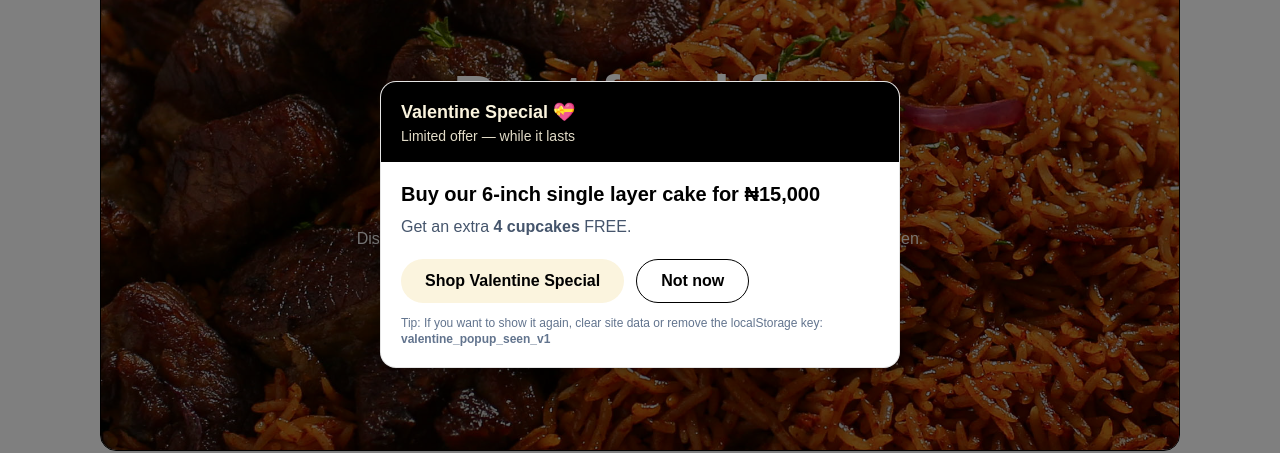
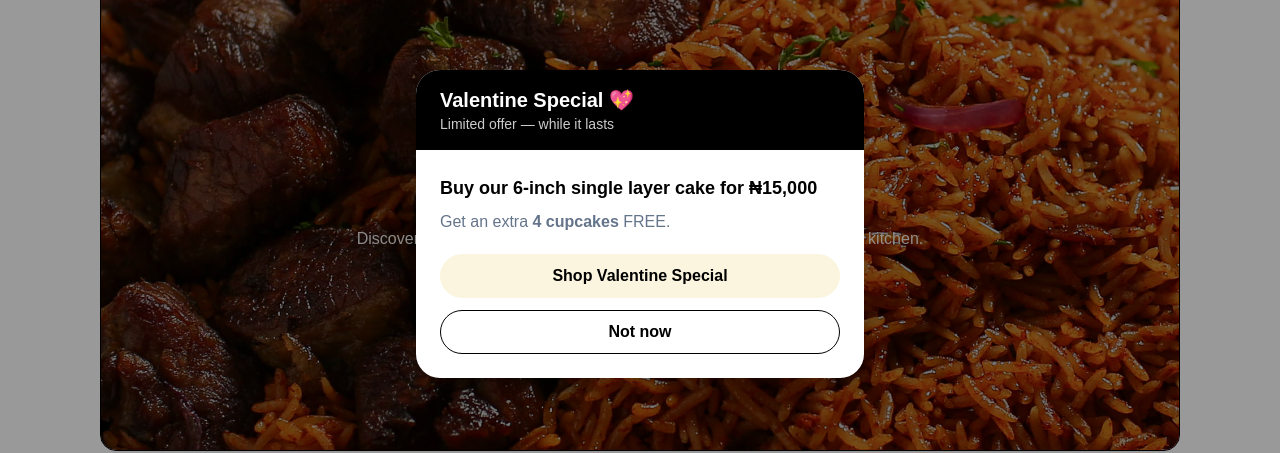
Before and after one commit to aderut/moridam, a Next.js app: page / in a window 1280 px wide. Shown: the part 176-629 px from the top of the page. Built offline with nearby package versions, Linux system fonts and the light colour scheme; no server answers.

Commit message:
Update code

```diff
--- a/app/components/ValentinePopup.tsx
+++ b/app/components/ValentinePopup.tsx
@@ -1,83 +1,58 @@
 "use client";
 
 import { useEffect, useState } from "react";
-import { useRouter } from "next/navigation";
+import Link from "next/link";
 
-const STORAGE_KEY = "valentine_popup_seen_v1";
+const BEIGE = "#FBF4DE";
 
 export default function ValentinePopup() {
-    const router = useRouter();
     const [open, setOpen] = useState(false);
 
+    // ✅ Show immediately on page load
     useEffect(() => {
-        // Show once per device/browser
-        const seen = localStorage.getItem(STORAGE_KEY);
-        if (!seen) {
-            // small delay so page loads nicely
-            const t = setTimeout(() => setOpen(true), 700);
-            return () => clearTimeout(t);
-        }
+        setOpen(true);
     }, []);
 
     if (!open) return null;
 
-    function close() {
-        localStorage.setItem(STORAGE_KEY, "1");
-        setOpen(false);
-    }
-
-    function goToMenu() {
-        localStorage.setItem(STORAGE_KEY, "1");
-        setOpen(false);
-        router.push("/menu?category=cakes"); // optional filter
-    }
-
     return (
-        <div className="fixed inset-0 z-[80] grid place-items-center bg-black/50 px-4">
-            <div className="w-full max-w-[520px] rounded-2xl bg-white border border-black/10 overflow-hidden shadow-xl">
-                {/* Header bar (matches your style vibe) */}
-                <div
-                    className="px-5 py-4"
-                    style={{ backgroundColor: "#000", color: "#FBF4DE" }}
-                >
-                    <div className="text-lg font-extrabold">Valentine Special 💝</div>
-                    <div className="text-sm opacity-90">
+        <div className="fixed inset-0 z-50 flex items-center justify-center bg-black/40 px-4">
+            <div className="w-full max-w-md rounded-3xl bg-white overflow-hidden shadow-xl">
+                {/* Header */}
+                <div className="bg-black text-white px-6 py-4">
+                    <h2 className="text-xl font-extrabold">
+                        Valentine Special 💖
+                    </h2>
+                    <p className="text-sm opacity-80">
                         Limited offer — while it lasts
-                    </div>
+                    </p>
                 </div>
 
-                <div className="p-5">
-                    <div className="text-[var(--ink)] text-xl font-extrabold leading-tight">
+                {/* Body */}
+                <div className="p-6">
+                    <p className="text-lg font-bold text-[var(--ink)]">
                         Buy our 6-inch single layer cake for ₦15,000
-                    </div>
+                    </p>
 
-                    <p className="mt-2 text-slate-600">
+                    <p className="mt-2 text-[var(--color-muted)]">
                         Get an extra <b>4 cupcakes</b> FREE.
                     </p>
 
-                    <div className="mt-5 flex gap-3 flex-wrap">
-                        <button
-                            type="button"
-                            onClick={goToMenu}
-                            className="h-11 px-6 rounded-full font-semibold"
-                            style={{ backgroundColor: "#FBF4DE", color: "#000" }}
+                    <Link
+                        href="/menu"
+                        className="mt-5 inline-flex w-full h-11 items-center justify-center rounded-full font-semibold"
+                        style={{ backgroundColor: BEIGE, color: "#000" }}
+                        onClick={() => setOpen(false)}
                     >
                         Shop Valentine Special
-                        </button>
+                    </Link>
 
                     <button
-                            type="button"
-                            onClick={close}
-                            className="h-11 px-6 rounded-full border font-semibold bg-white"
+                        onClick={() => setOpen(false)}
+                        className="mt-3 w-full h-11 rounded-full border border-[var(--line)] font-semibold"
                     >
                         Not now
                     </button>
-                    </div>
-
-                    <div className="mt-3 text-xs text-slate-500">
-                        Tip: If you want to show it again, clear site data or remove the localStorage key:{" "}
-                        <b>{STORAGE_KEY}</b>
-                    </div>
                 </div>
             </div>
         </div>
```
Lines whose indentation alone changed are shown as unchanged.
